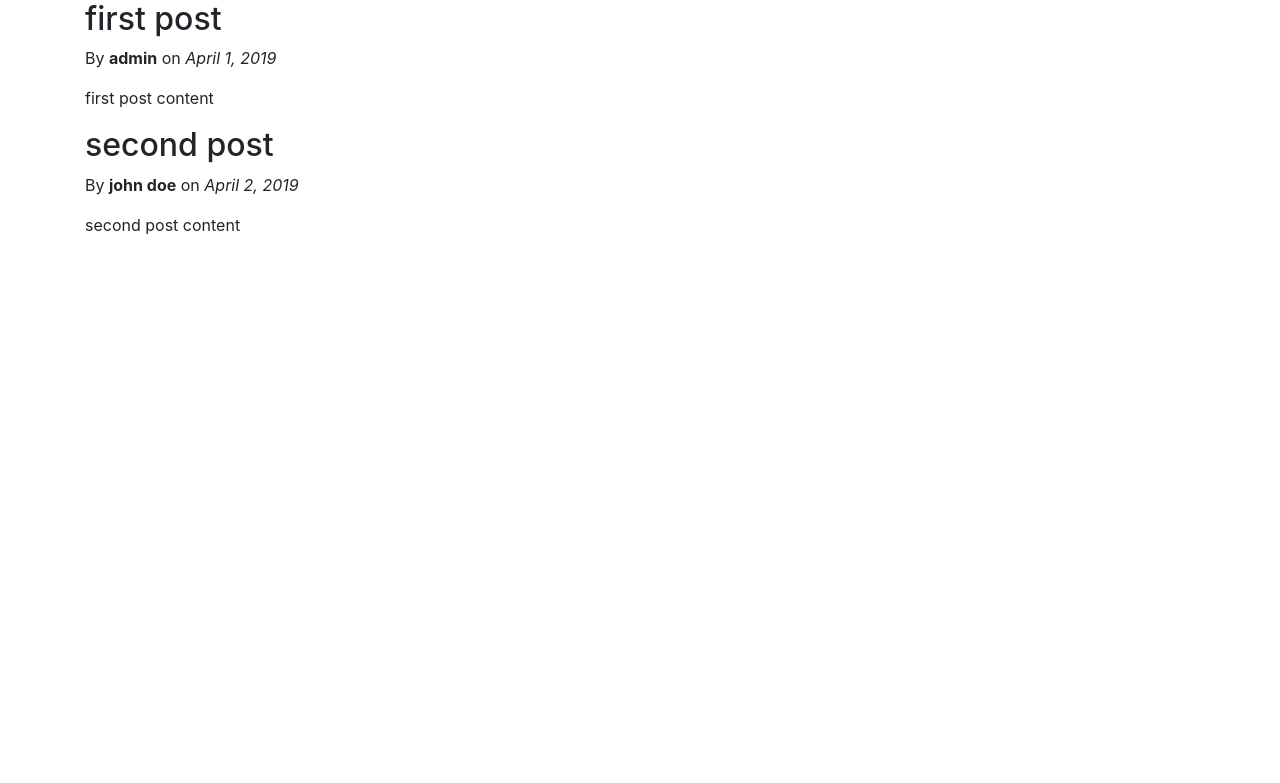
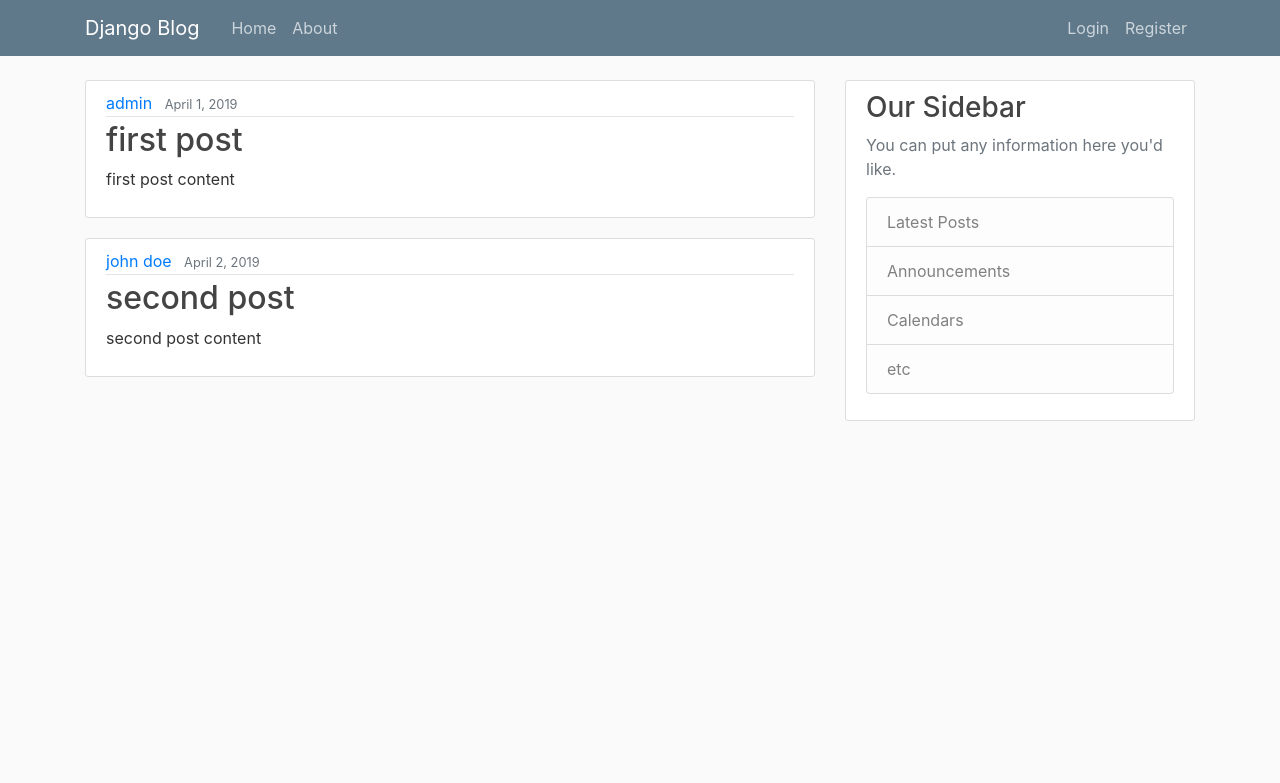
Before and after one commit to yevhen-k/blog_project, a Django app: page / in a window 1280 px wide. Shown: the top 783 px of the page. Run offline with Django 3.2, Linux system fonts and the light colour scheme; some libraries are stand-ins or nearby versions.

Commit message:
add basic styling and url templating

```diff
--- /dev/null
+++ b/blog/static/blog/main.css
@@ -0,0 +1,84 @@
+body {
+    background: #fafafa;
+    color: #333333;
+    margin-top: 5rem;
+  }
+
+  h1, h2, h3, h4, h5, h6 {
+    color: #444444;
+  }
+
+  ul {
+    margin: 0;
+  }
+
+  .bg-steel {
+    background-color: #5f788a;
+  }
+
+  .site-header .navbar-nav .nav-link {
+    color: #cbd5db;
+  }
+
+  .site-header .navbar-nav .nav-link:hover {
+    color: #ffffff;
+  }
+
+  .site-header .navbar-nav .nav-link.active {
+    font-weight: 500;
+  }
+
+  .content-section {
+    background: #ffffff;
+    padding: 10px 20px;
+    border: 1px solid #dddddd;
+    border-radius: 3px;
+    margin-bottom: 20px;
+  }
+
+  .article-title {
+    color: #444444;
+  }
+
+  a.article-title:hover {
+    color: #428bca;
+    text-decoration: none;
+  }
+
+  .article-content {
+    white-space: pre-line;
+  }
+
+  .article-img {
+    height: 65px;
+    width: 65px;
+    margin-right: 16px;
+  }
+
+  .article-metadata {
+    padding-bottom: 1px;
+    margin-bottom: 4px;
+    border-bottom: 1px solid #e3e3e3
+  }
+
+  .article-metadata a:hover {
+    color: #333;
+    text-decoration: none;
+  }
+
+  .article-svg {
+    width: 25px;
+    height: 25px;
+    vertical-align: middle;
+  }
+
+  .account-img {
+    height: 125px;
+    width: 125px;
+    margin-right: 20px;
+    margin-bottom: 16px;
+  }
+
+  .account-heading {
+    font-size: 2.5rem;
+  }
--- a/blog/templates/blog/base.html
+++ b/blog/templates/blog/base.html
@@ -1,9 +1,12 @@
+{% load static %}
+<!DOCTYPE html>
 <html lang="en">
 <head>
     <meta charset="UTF-8">
     <meta name="viewport" content="width=device-width, initial-scale=1, shrink-to-fit=no">
     <meta http-equiv="X-UA-Compatible" content="ie=edge">
     <link rel="stylesheet" href="https://maxcdn.bootstrapcdn.com/bootstrap/4.0.0/css/bootstrap.min.css" integrity="sha384-Gn5384xqQ1aoWXA+058RXPxPg6fy4IWvTNh0E263XmFcJlSAwiGgFAW/dAiS6JXm" crossorigin="anonymous">
+    <link rel="stylesheet" href="{% static 'blog/main.css' %}">
     {% if title %}
         <title>Django Blog - {{ title }}</title>
     {%else%}
@@ -11,9 +14,49 @@
     {%endif%}
 </head>
 <body>
-    <div class="container">
-        {% block content %}{% endblock %}
-    </div>
+
+    <header class="site-header">
+        <nav class="navbar navbar-expand-md navbar-dark bg-steel fixed-top">
+            <div class="container">
+                <a class="navbar-brand mr-4" href="{% url 'blog-home' %}">Django Blog</a>
+                <button class="navbar-toggler" type="button" data-toggle="collapse" data-target="#navbarToggle" aria-controls="navbarToggle" aria-expanded="false" aria-label="Toggle navigation">
+                    <span class="navbar-toggler-icon"></span>
+                </button>
+                <div class="collapse navbar-collapse" id="navbarToggle">
+                    <div class="navbar-nav mr-auto">
+                        <a class="nav-item nav-link" href="{% url 'blog-home' %}">Home</a>
+                        <a class="nav-item nav-link" href="{% url 'blog-about' %}">About</a>
+                    </div>
+                    <!-- Navbar Right Side -->
+                    <div class="navbar-nav">
+                        <a class="nav-item nav-link" href="#">Login</a>
+                        <a class="nav-item nav-link" href="#">Register</a>
+                    </div>
+                </div>
+            </div>
+        </nav>
+    </header>
+
+    <main role="main" class="container">
+        <div class="row">
+            <div class="col-md-8">
+                {% block content %}{% endblock %}
+            </div>
+            <div class="col-md-4">
+            <div class="content-section">
+                <h3>Our Sidebar</h3>
+                <p class='text-muted'>You can put any information here you'd like.
+                <ul class="list-group">
+                    <li class="list-group-item list-group-item-light">Latest Posts</li>
+                    <li class="list-group-item list-group-item-light">Announcements</li>
+                    <li class="list-group-item list-group-item-light">Calendars</li>
+                    <li class="list-group-item list-group-item-light">etc</li>
+                </ul>
+                </p>
+            </div>
+            </div>
+        </div>
+    </main>
     <script src="https://code.jquery.com/jquery-3.2.1.slim.min.js" integrity="sha384-KJ3o2DKtIkvYIK3UENzmM7KCkRr/rE9/Qpg6aAZGJwFDMVNA/GpGFF93hXpG5KkN" crossorigin="anonymous"></script>
     <script src="https://cdnjs.cloudflare.com/ajax/libs/popper.js/1.12.9/umd/popper.min.js" integrity="sha384-ApNbgh9B+Y1QKtv3Rn7W3mgPxhU9K/ScQsAP7hUibX39j7fakFPskvXusvfa0b4Q" crossorigin="anonymous"></script>
     <script src="https://maxcdn.bootstrapcdn.com/bootstrap/4.0.0/js/bootstrap.min.js" integrity="sha384-JZR6Spejh4U02d8jOt6vLEHfe/JQGiRRSQQxSfFWpi1MquVdAyjUar5+76PVCmYl" crossorigin="anonymous"></script>
--- a/blog/templates/blog/home.html
+++ b/blog/templates/blog/home.html
@@ -1,8 +1,15 @@
 {% extends "blog/base.html" %}
 {% block content %}
     {% for post in posts %}
-        <h2>{{ post.title }}</h2>
-        <p>By <b>{{ post.author }}</b> on <i>{{ post.date_posted }}</i></p>
-        <p>{{ post.content }}</p>
+    <article class="media content-section">
+        <div class="media-body">
+            <div class="article-metadata">
+                <a class="mr-2" href="#">{{ post.author }}</a>
+                <small class="text-muted">{{ post.date_posted }}</small>
+            </div>
+            <h2><a class="article-title" href="#">{{ post.title }}</a></h2>
+            <p class="article-content">{{ post.content }}</p>
+        </div>
+    </article>
     {% endfor %}
 {% endblock content %}
```
